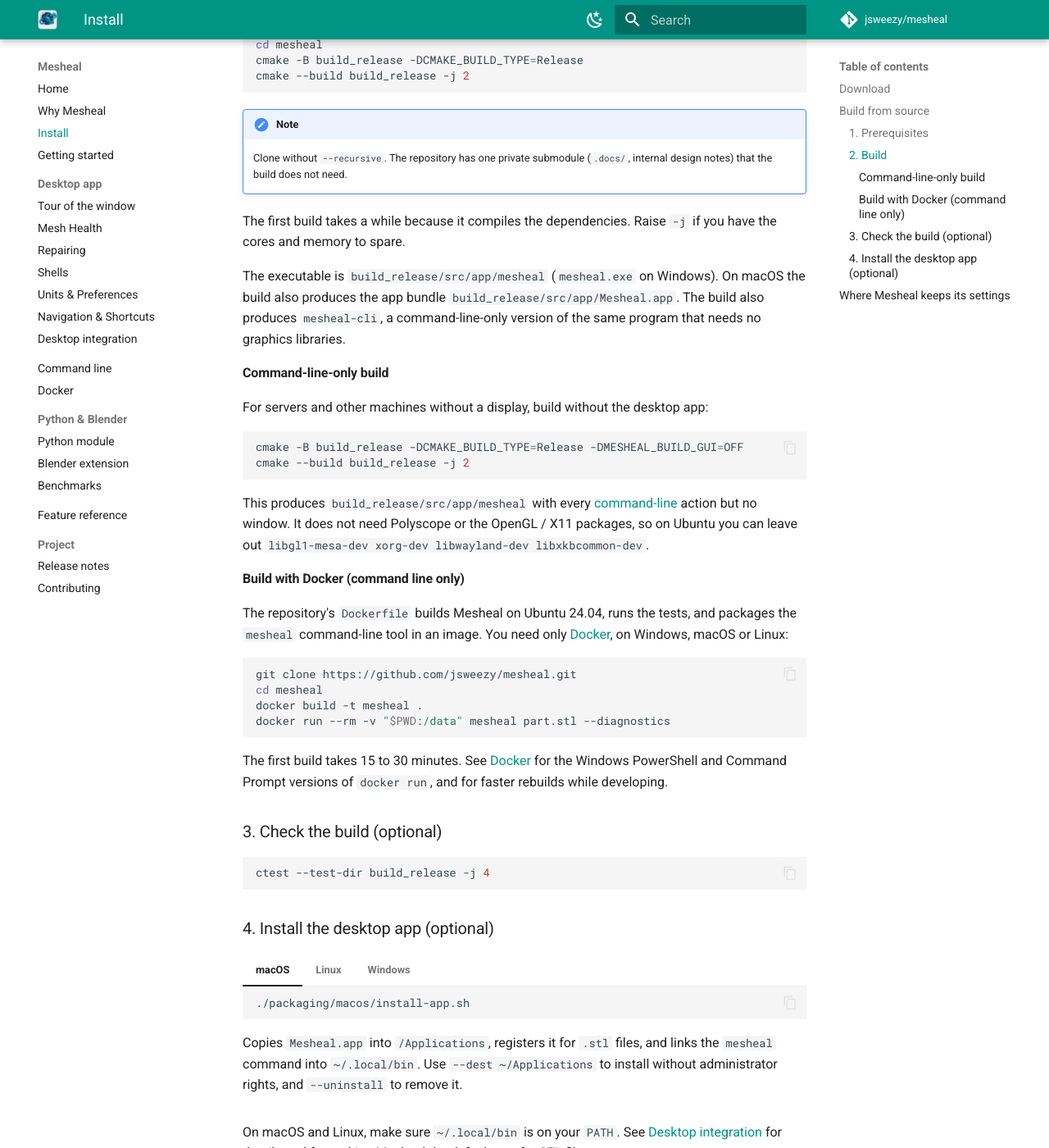
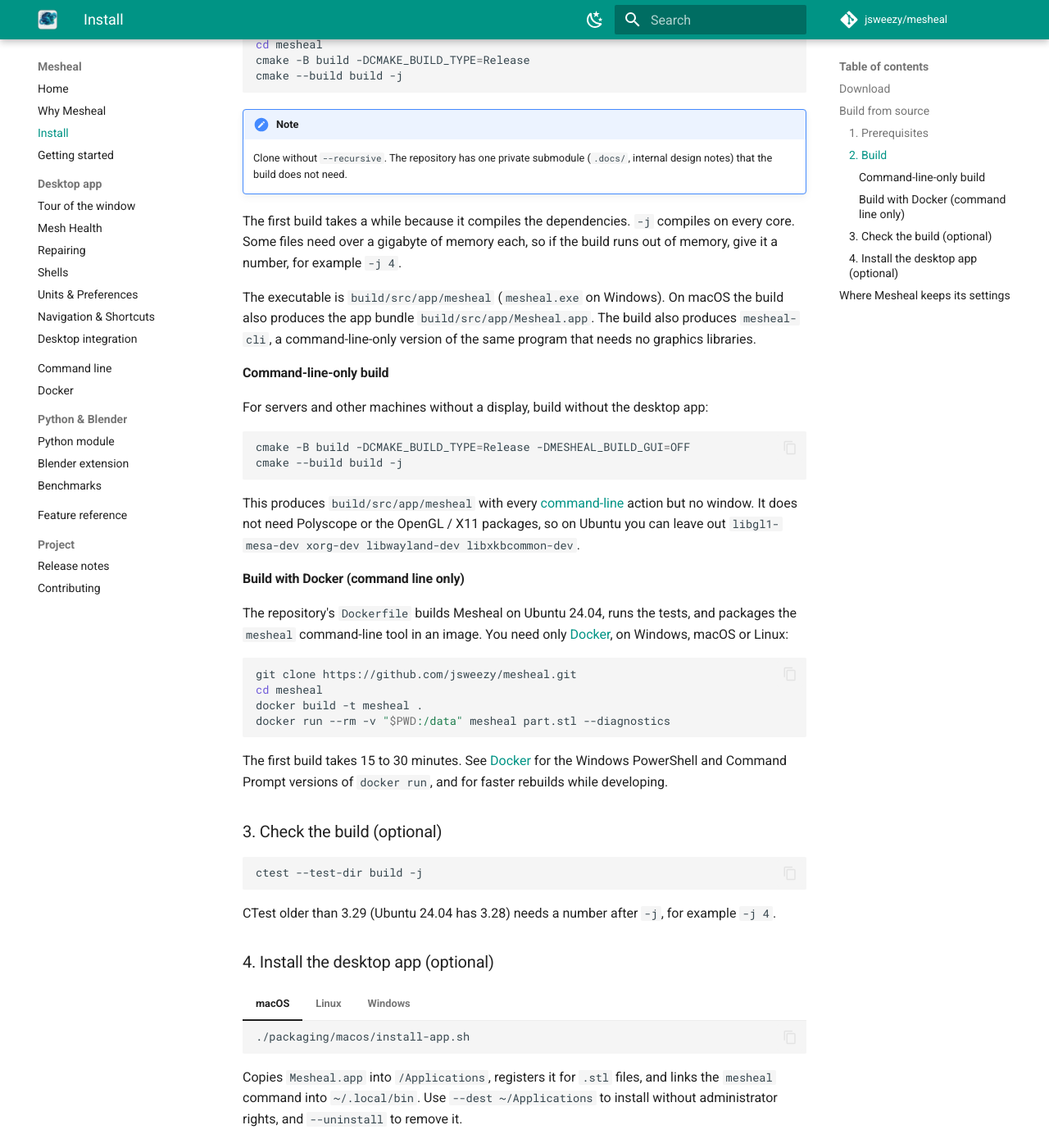
Before and after one commit to jsweezy/mesheal, an MkDocs documentation site: the page built from docs/install.md, in a window 1280 px wide and 1400 px high, scrolled down 1789 px. Shown: the whole window at 82% size. Built offline with MkDocs 1.6.1 and Material for MkDocs 9.7.7, drawn with Linux system fonts in a browser that asks for light colours; comment, search, counter and statistics services are not loaded.

Commit message:
Docs and README: generic build commands (build/, -j); Linux desktop install also looks in build/

````diff
--- a/docs/install.md
+++ b/docs/install.md
@@ -117,8 +117,8 @@ CMake 3.20 or newer.
     ```bash
     git clone https://github.com/jsweezy/mesheal.git
     cd mesheal
-    cmake -B build_release -DCMAKE_BUILD_TYPE=Release
-    cmake --build build_release -j 2
+    cmake -B build -DCMAKE_BUILD_TYPE=Release
+    cmake --build build -j
     ```
 
 === "Windows"
@@ -128,13 +128,13 @@ CMake 3.20 or newer.
     ```powershell
     git clone https://github.com/jsweezy/mesheal.git
     cd mesheal
-    cmake -B build_release -G Ninja -DCMAKE_BUILD_TYPE=Release `
+    cmake -B build -G Ninja -DCMAKE_BUILD_TYPE=Release `
       -DCMAKE_TOOLCHAIN_FILE=C:/vcpkg/scripts/buildsystems/vcpkg.cmake `
       -DVCPKG_MANIFEST_DIR="$PWD/packaging/vcpkg" `
       -DVCPKG_OVERLAY_TRIPLETS="$PWD/packaging/vcpkg/triplets" `
       -DVCPKG_TARGET_TRIPLET=x64-windows-static-md-release `
       -DVCPKG_HOST_TRIPLET=x64-windows-static-md-release
-    cmake --build build_release -j 2
+    cmake --build build -j
     ```
 
     The first configure builds the vcpkg libraries and takes about an hour; vcpkg keeps them, so
@@ -152,11 +152,12 @@ CMake 3.20 or newer.
     Clone without `--recursive`. The repository has one private submodule (`.docs/`, internal
     design notes) that the build does not need.
 
-The first build takes a while because it compiles the dependencies. Raise `-j` if you have the cores
-and memory to spare.
+The first build takes a while because it compiles the dependencies. `-j` compiles on every core.
+Some files need over a gigabyte of memory each, so if the build runs out of memory, give it a
+number, for example `-j 4`.
 
-The executable is `build_release/src/app/mesheal` (`mesheal.exe` on Windows). On macOS the build also produces the app bundle
-`build_release/src/app/Mesheal.app`. The build also produces `mesheal-cli`, a command-line-only
+The executable is `build/src/app/mesheal` (`mesheal.exe` on Windows). On macOS the build also produces the app bundle
+`build/src/app/Mesheal.app`. The build also produces `mesheal-cli`, a command-line-only
 version of the same program that needs no graphics libraries.
 
 #### Command-line-only build
@@ -164,11 +165,11 @@ version of the same program that needs no graphics libraries.
 For servers and other machines without a display, build without the desktop app:
 
 ```bash
-cmake -B build_release -DCMAKE_BUILD_TYPE=Release -DMESHEAL_BUILD_GUI=OFF
-cmake --build build_release -j 2
+cmake -B build -DCMAKE_BUILD_TYPE=Release -DMESHEAL_BUILD_GUI=OFF
+cmake --build build -j
 ```
 
-This produces `build_release/src/app/mesheal` with every [command-line](CLI.md) action but no
+This produces `build/src/app/mesheal` with every [command-line](CLI.md) action but no
 window. It does not need Polyscope or the OpenGL / X11 packages, so on Ubuntu you can leave out
 `libgl1-mesa-dev xorg-dev libwayland-dev libxkbcommon-dev`.
 
@@ -191,8 +192,10 @@ Command Prompt versions of `docker run`, and for faster rebuilds while developin
 ### 3. Check the build (optional)
 
 ```bash
-ctest --test-dir build_release -j 4
+ctest --test-dir build -j
 ```
+
+CTest older than 3.29 (Ubuntu 24.04 has 3.28) needs a number after `-j`, for example `-j 4`.
 
 ### 4. Install the desktop app (optional)
 
@@ -217,7 +220,7 @@ ctest --test-dir build_release -j 4
 
 === "Windows"
 
-    Run `build_release\src\app\mesheal.exe` directly, or install a release with the
+    Run `build\src\app\mesheal.exe` directly, or install a release with the
     [installer](#download). To make an installer from your own build, see
     `packaging/windows/mesheal.iss` (Inno Setup) and [Desktop integration](DESKTOP_INTEGRATION.md#windows).
 
````
Also changed, not shown: README.md (+11 -11 lines), docs/DESKTOP_INTEGRATION.md (+4 -4 lines), docs/contributing.md (+6 -6 lines), 2 other files.
